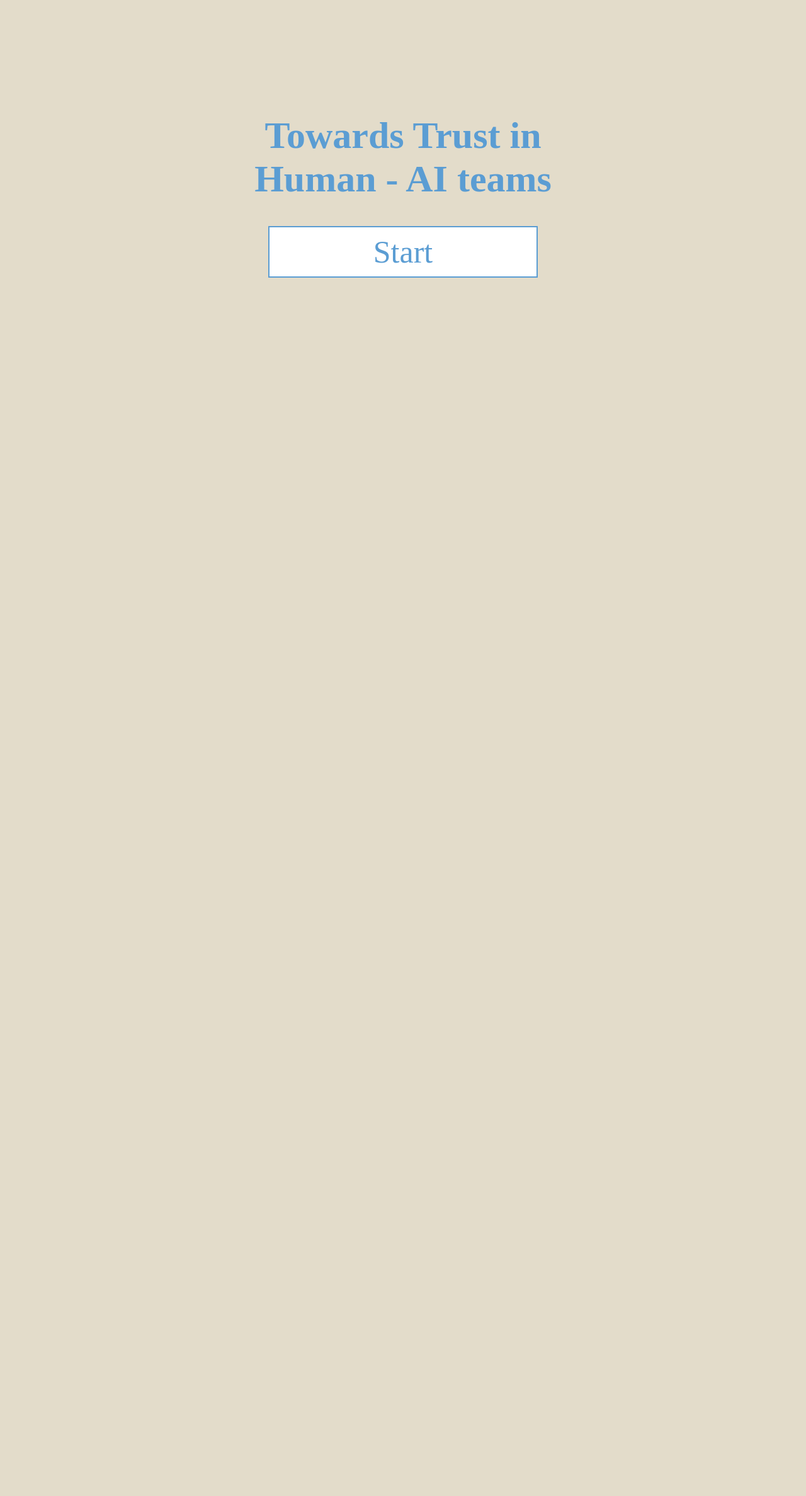
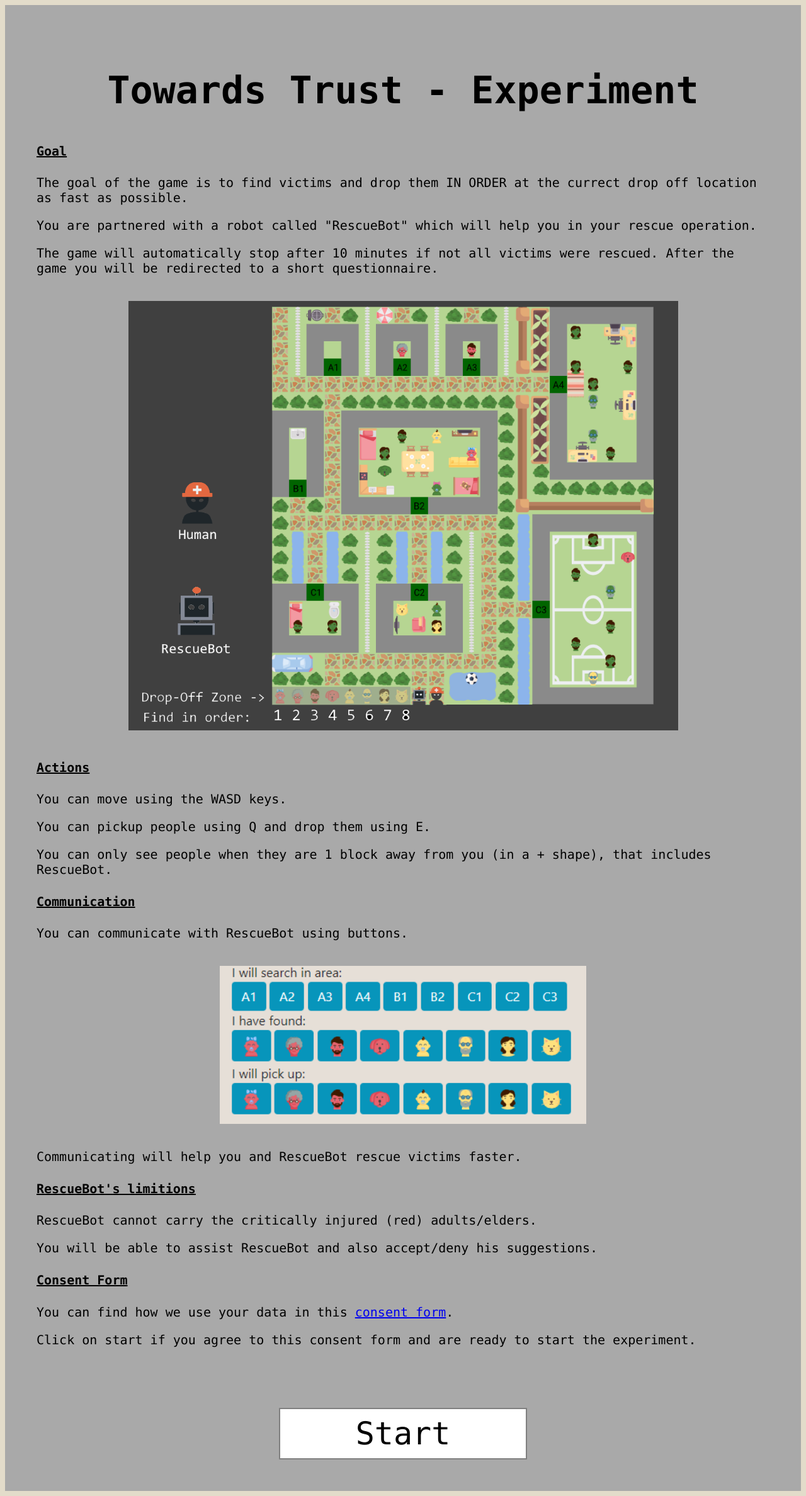
Before and after one commit to plindhorst/Towards-Trust, a Flask app: page / in a window 1280 px wide. Shown: the whole page at 63% size. Before the commit the page ends 441 px from the top, so only its background shows below. Run offline with Flask 2, Linux system fonts and the light colour scheme.

Commit message:
Add tutorial on main page

```diff
--- a/world/visualizer/templates/main.html
+++ b/world/visualizer/templates/main.html
@@ -8,33 +8,48 @@
             background: #e3dcca ;
         }
 
+        .content {
+            background-color: darkgray;
+            padding: 50px;
+            margin: auto;
+            font-family: Consolas;
+            width: fit-content;
+        }
+
         h2 {
-            color:#5b9dd3;
             text-align:center;
             font-size:60px;
-            position: absolute;
-            top: 25%;
-            left: 50%;
-            transform: translate(-50%, -50%);
         }
-        a:link, a:visited {
+        h4 {
+            font-size:20px;
+            text-decoration: underline;
+        }
+        p {
+            font-size: 20px;
+        }
+
+        img {
+            padding: 20px;
+            display: block;
+            margin-left: auto;
+            margin-right: auto;
+            width: 75%;
+        }
+        #start-button:link, #start-button:visited {
+            margin: auto;
             background-color: white;
-          color: #5b9dd3;
-          position: absolute;
-          top: 50%;
-          left: 50%;
-          transform: translate(-50%, -50%);
-          border: 2px solid #5b9dd3;
+            color: black;
+            border: 2px solid grey;
             padding: 10px 20px;
             text-align: center;
             font-size: 50px;
             text-decoration: none;
-          {#display: block;#}
+            display: block;
             width: 30%;
         }
 
-        a:hover, a:active {
-          background-color: #5b9dd3;
+        #start-button:hover, #start-button:active {
+          background-color: grey;
           color: white;
         }
     </style>
@@ -42,13 +57,33 @@
     <meta name="viewport" content="width=device-width, initial-scale=1, shrink-to-fit=no">
 
 
-    <title>Towards Trust Experiment</title>
+    <title>Towards Trust - Experiment</title>
 </head>
 
 <body>
-    <div>
-        <h2>Towards Trust in Human - AI teams</h2>
-        <a href="/experiment">Start</a>
+    <div class="content">
+        <h2>Towards Trust - Experiment</h2>
+        <h4>Goal</h4>
+        <p>The goal of the game is to find victims and drop them IN ORDER at the currect drop off location as fast as possible.</p>
+        <p>You are partnered with a robot called "RescueBot" which will help you in your rescue operation.</p>
+        <p>The game will automatically stop after 10 minutes if not all victims were rescued. After the game you will be redirected to a short questionnaire.</p>
+        <img src="/static/images/tutorial.png" alt="tutorial">
+        <h4>Actions</h4>
+        <p>You can move using the WASD keys.</p>
+        <p>You can pickup people using Q and drop them using E.</p>
+        <p>You can only see people when they are 1 block away from you (in a + shape), that includes RescueBot.</p>
+        <h4>Communication</h4>
+        <p>You can communicate with RescueBot using buttons.</p>
+        <img src="/static/images/tutorial2.png" alt="tutorial", style="width: 50%">
+        <p>Communicating will help you and RescueBot rescue victims faster.</p>
+        <h4>RescueBot's limitions</h4>
+        <p>RescueBot cannot carry the critically injured (red) adults/elders.</p>
+        <p>You will be able to assist RescueBot and also accept/deny his suggestions.</p>
+        <h4>Consent Form</h4>
+        <p>You can find how we use your data in this <a href="/consent_form">consent form</a>.</p>
+        <p>Click on start if you agree to this consent form and are ready to start the experiment.</p>
+        <br><br><br><br>
+        <a id="start-button" href="/experiment">Start</a>
     </div>
 
 </body>
```
Also changed, not shown: world/visualizer/static/images/tutorial.png (added), world/visualizer/static/images/tutorial2.png (added). Lines whose indentation alone changed are shown as unchanged.
